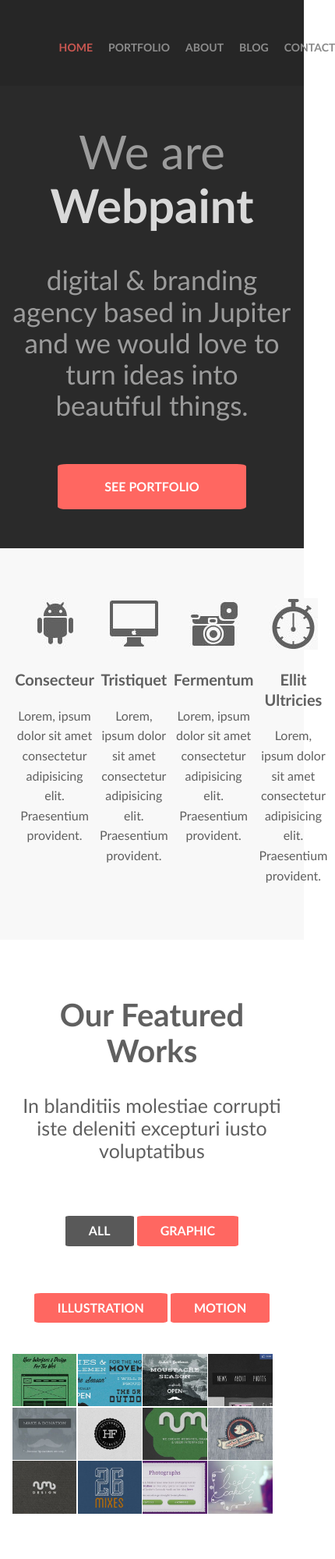
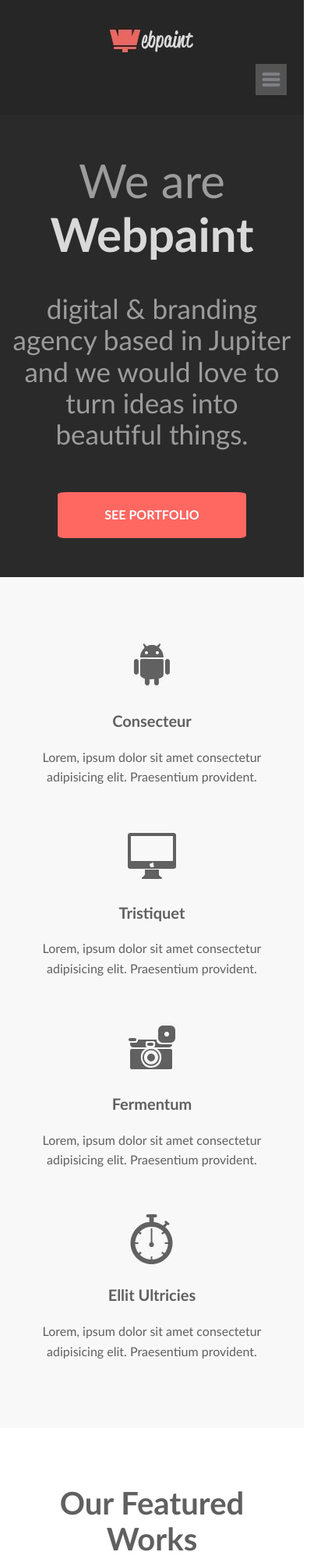
Before and after one commit to Remdran/Webpaint-Template-Site, a plain HTML site: page index.html in a window 390 px wide. Shown: the top 1999 px of the page at 78% size, 430 px wide, since content can reach past the window. Drawn offline with Linux system fonts and the light colour scheme.

Commit message:
Working on responsiveness

```diff
--- a/index.html
+++ b/index.html
@@ -11,10 +11,11 @@
 	<body>
 		<header>
 			<div class="wrapper">
-				<div class="row">
+				<div class="row nav-row">
 					<h1 class="logo">Webpaint</h1>
 					<nav>
-						<ul>
+						<div class="burger"></div>
+						<ul class="nav-list">
 							<li class="active"><a href="#">Home</a></li>
 							<li><a href="#">Portfolio</a></li>
 							<li><a href="#">About</a></li>
@@ -144,5 +145,7 @@
 				<p>&copy; 2019 Webpaint. All Rights Reserved</p>
 			</div>
 		</footer>
+
+		<script src="menu.js"></script>
 	</body>
 </html>
--- /dev/null
+++ b/menu.js
@@ -0,0 +1,18 @@
+// document.ready()
+document.addEventListener("DOMContentLoaded", function() {
+	const el = document.querySelector(".nav-list");
+
+	document.querySelector(".burger").addEventListener("click", function() {
+		if (el.classList) {
+			el.classList.toggle("open");
+		} else {
+			const classes = el.className.split(" ");
+			const existingIndex = classes.indexOf("open");
+
+			if (existingIndex >= 0) classes.splice(existingIndex, 1);
+			else classes.push("open");
+
+			el.className = classes.join(" ");
+		}
+	});
+});
--- a/styles.css
+++ b/styles.css
@@ -218,3 +218,89 @@ footer h3 {
 	padding: 25px;
 	color: #9c9c9c;
 }
+
+/* MEDIA QUERIES */
+
+@media screen and (max-width: 960px) {
+	.selling-point-row {
+		flex-wrap: wrap;
+	}
+
+	.icon {
+		flex: 1 0 40%;
+		padding: 0 5%;
+		margin: 20px 0;
+	}
+
+	.thumbs-row {
+		flex-wrap: wrap;
+		justify-content: center;
+	}
+
+	.thumbs-row img {
+		width: 100%;
+		height: 100%;
+		flex: 0 0 40%;
+		margin-bottom: 1%;
+		margin-right: 1%;
+		min-width: 0;
+	}
+}
+
+@media screen and (max-width: 580px) {
+	.icon {
+		flex: 1 0 80%;
+		padding: 0 10%;
+	}
+
+	.thumbs-row img {
+		flex: 1 0 80%;
+		margin: 6px 5%;
+	}
+
+	.featured-works button {
+		padding: 10px 20px;
+		margin-bottom: 40px;
+		margin-top: 20px;
+	}
+
+	header nav ul {
+		display: block;
+		width: 100%;
+		height: 0;
+		margin: 0 auto;
+		overflow: hidden;
+		align-content: center;
+	}
+
+	header nav ul li {
+		margin: 0 auto;
+	}
+
+	header nav li a {
+		display: block;
+		text-align: center;
+		padding: 10px;
+		color: #999;
+	}
+
+	.burger {
+		width: 100%;
+		height: 40px;
+		background: url(images/burger.jpg) no-repeat 98% center;
+		cursor: pointer;
+	}
+
+	header nav ul.open {
+		height: auto;
+	}
+
+	.nav-row {
+		display: block;
+	}
+
+	.logo {
+		margin: 0 auto 15px;
+		line-height: 1;
+	}
+}
```
Also changed, not shown: images/burger.jpg (added).
